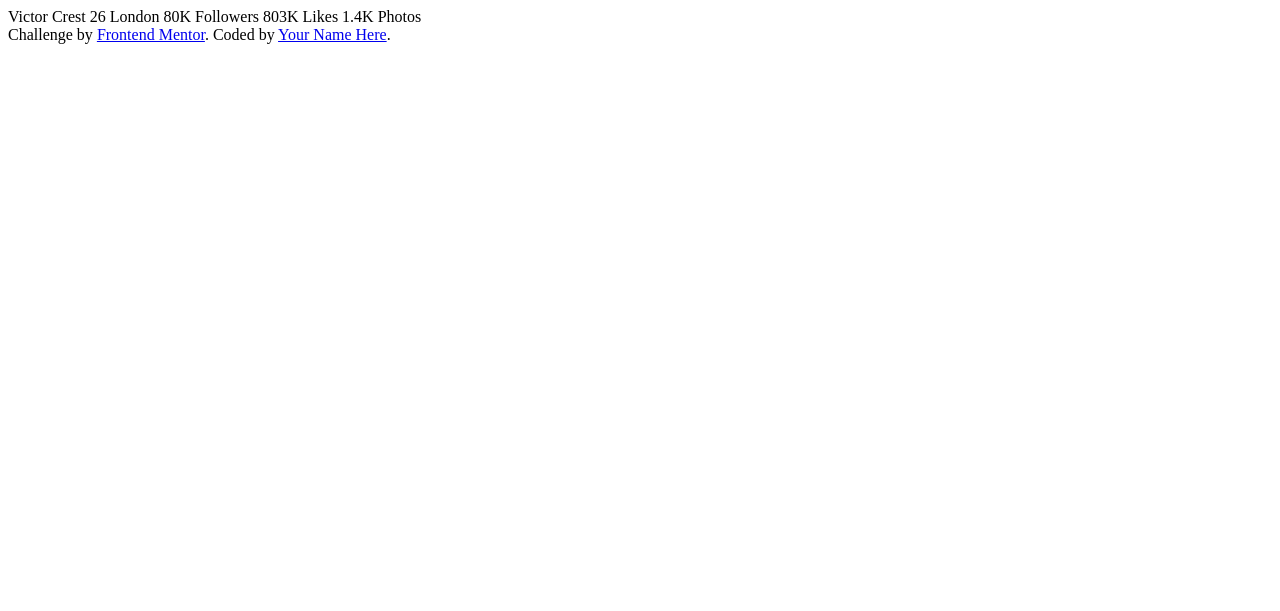
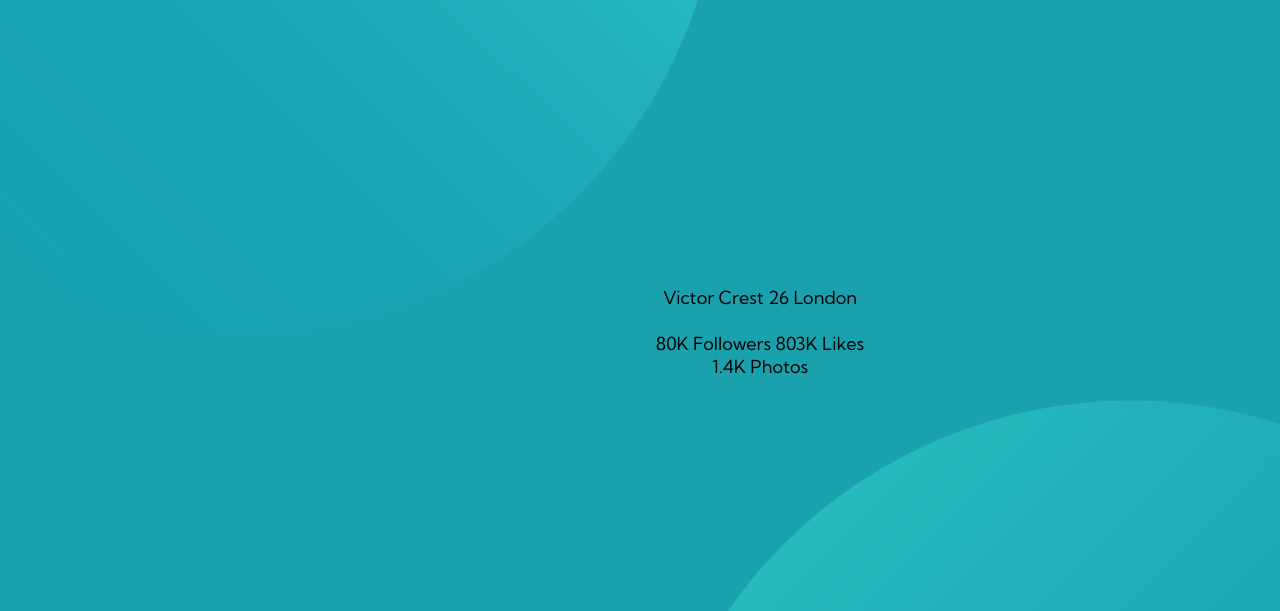
Before and after one commit to BonkHo/profile-card-component, a plain HTML site: page index.html in a window 1280 px wide. Shown: the top 611 px of the page. Drawn offline with Linux system fonts and the light colour scheme.

Commit message:
updates 6-19-2021

```diff
--- a/index.html
+++ b/index.html
@@ -18,7 +18,11 @@
         <link rel="stylesheet" href="./style.css" />
     </head>
     <body>
-        Victor Crest 26 London 80K Followers 803K Likes 1.4K Photos
+        <div class="container">
+            <div class="card-top"></div>
+            <div class="personal-info">Victor Crest 26 London</div>
+            <div class="social-media">80K Followers 803K Likes 1.4K Photos</div>
+        </div>
         <div class="attribution">
             Challenge by
             <a
--- a/style.css
+++ b/style.css
@@ -0,0 +1,42 @@
+@import url("https://fonts.googleapis.com/css2?family=Kumbh+Sans:wght@400;700&display=swap");
+
+:root {
+    --dark-cyan: hsl(185, 75%, 39%);
+    --very-dark-desaturated-blue: hsl(229, 23%, 23%);
+    --dark-grayish-blue: hsl(227, 10%, 46%);
+    --dark-gray: hsl(0, 0%, 59%);
+}
+
+* {
+    padding: 0;
+    margin: 0;
+    box-sizing: border-box;
+}
+
+body {
+    font-size: 18px;
+    font-family: "Kumbh Sans", sans-serif;
+    background-color: var(--dark-cyan);
+    background-image: url("./images/bg-pattern-top.svg"),
+        url("./images/bg-pattern-bottom.svg");
+    background-position: -20vw -80vh, 50vw 50vh;
+    background-repeat: no-repeat;
+}
+
+.container {
+    background: white;
+    margin: 30vh 80vh 30vh 80vh;
+    display: grid;
+    text-align: center;
+    grid-template-rows: repeat(3, 1fr);
+}
+
+.card-top {
+    content: "";
+    color: var(--very-dark-desaturated-blue);
+    width: 30vh;
+}
+
+.attribution {
+    text-align: center;
+}
```
